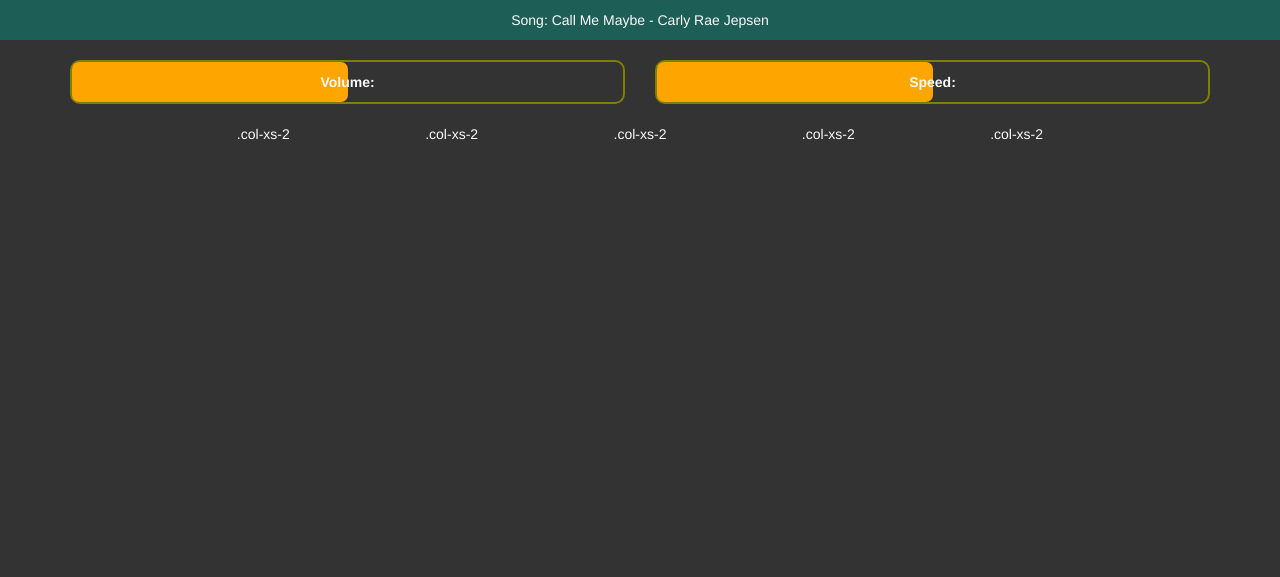
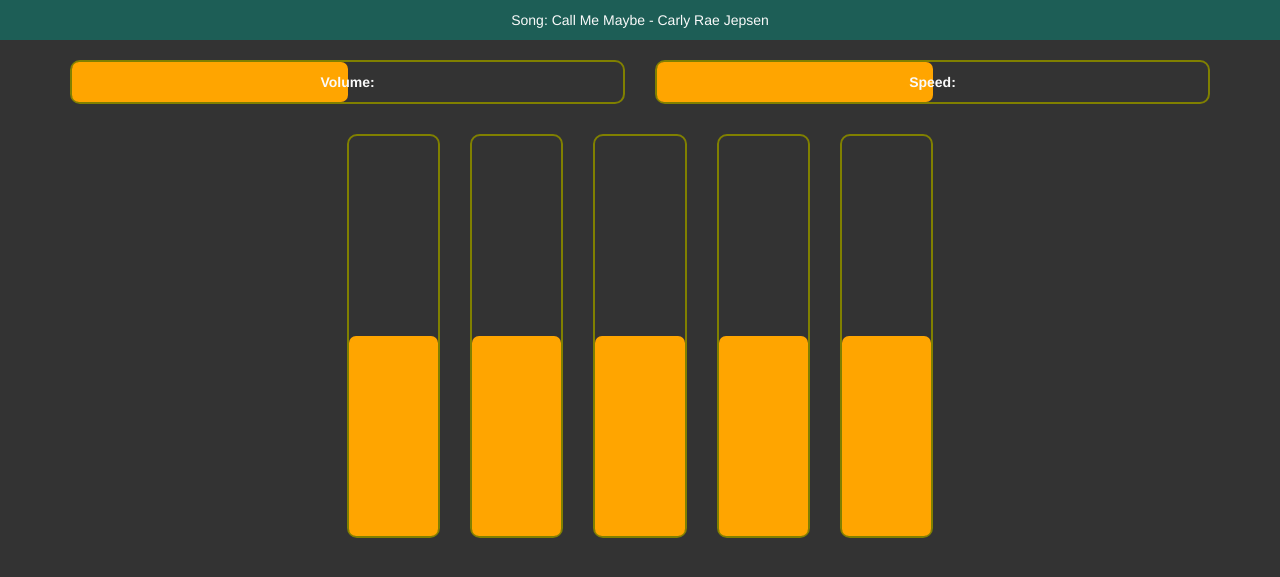
Before and after one commit to mitchellgu/Falangafone, a Flask app: page / in a window 1280 px wide. Shown: the part 80-657 px from the top of the page. Run offline with Flask 2, Linux system fonts and the light colour scheme; parts of the project's set-up code (start-up, migrations or seed data) failed here and were passed over; some libraries are stand-ins or nearby versions.

Commit message:
got eq bars working

```diff
--- a/static/main.js
+++ b/static/main.js
@@ -7,9 +7,13 @@
             $("#volume").text(data.volume);
             $("#volume-bar").css("width", data.volume + "%");
             $("#speed").text(data.speed)
-            $("#speed-bar").css("width", String(parseInt(data.speed)/2.0) + "%");
+            $("#eq0 div div").css("height", data.eq0 + "%");
+            $("#eq1 div div").css("height", data.eq1 + "%");
+            $("#eq2 div div").css("height", data.eq2 + "%");
+            $("#eq3 div div").css("height", data.eq3 + "%");
+            $("#eq4 div div").css("height", data.eq4 + "%");
        }, dataType: "json", complete: poll });
-    }, 150);
+    }, 250);
 })();
 
 });
--- a/static/styles.css
+++ b/static/styles.css
@@ -36,6 +36,7 @@
 
 .horizontal-bar {
     position: relative;
+    margin-bottom: 10px;
 }
 
 .horizontal-bar div {
@@ -46,7 +47,7 @@
 .horizontal-bar div div {
     border: none;
     margin: 0;
-    padding: 20px;
+    padding: 20px 0;
     width: 50%;
     background-color: orange;
     border-radius: 7px;
@@ -62,6 +63,30 @@
 
 #equalizer {
     padding: 20px;
+}
+
+#equalizer div {
+    position: relative;
+    margin-bottom: 10px;
+}
+
+#equalizer div div {
+    border: 2px solid olive;
+    border-radius: 10px;
+    height: 404px;
+}
+
+#equalizer div div div {
+    position: absolute;
+    bottom: 0;
+    left: 0;
+    right: 0;
+    border: none;
+    margin: 0;
+    background-color: orange;
+    border-radius: 7px;
+    height: 50%;
+    transition: height 0.5s;
 }
 
 #about p{
--- a/templates/index.html
+++ b/templates/index.html
@@ -36,12 +36,36 @@
         <div><div id="speed-bar"></div></div><label>Speed: <span id="speed"></span></label>
       </div>
     </div>
-    <div id="equalizer" class="row row-centered">
-      <div class="col-xs-2 col-xs-offset-1">.col-xs-2</div>
-      <div class="col-xs-2">.col-xs-2</div>
-      <div class="col-xs-2">.col-xs-2</div>
-      <div class="col-xs-2">.col-xs-2</div>
-      <div class="col-xs-2">.col-xs-2</div>
+    <div class="row">
+      <div class="col-lg-8 col-lg-offset-2 col-md-10 col-md-offset-1 col-sm-12 col-sm-offset-0">
+        <div id="equalizer" class="row">
+          <div id="eq0" class="col-xs-2 col-xs-offset-1">
+            <div>
+              <div></div>
+            </div>
+          </div>
+          <div id="eq1" class="col-xs-2">
+            <div>
+              <div></div>
+            </div>
+          </div>
+          <div id="eq2" class="col-xs-2">
+            <div>
+              <div></div>
+            </div>
+          </div>
+          <div id="eq3" class="col-xs-2">
+            <div>
+              <div></div>
+            </div>
+          </div>
+          <div id="eq4" class="col-xs-2">
+            <div>
+              <div></div>
+            </div>
+          </div>
+        </div>
+      </div>
     </div>
-  </span>
+  </section>
 </body>
```
Also changed, not shown: profiles/default.py (+7 -1 lines), 3 other files.
